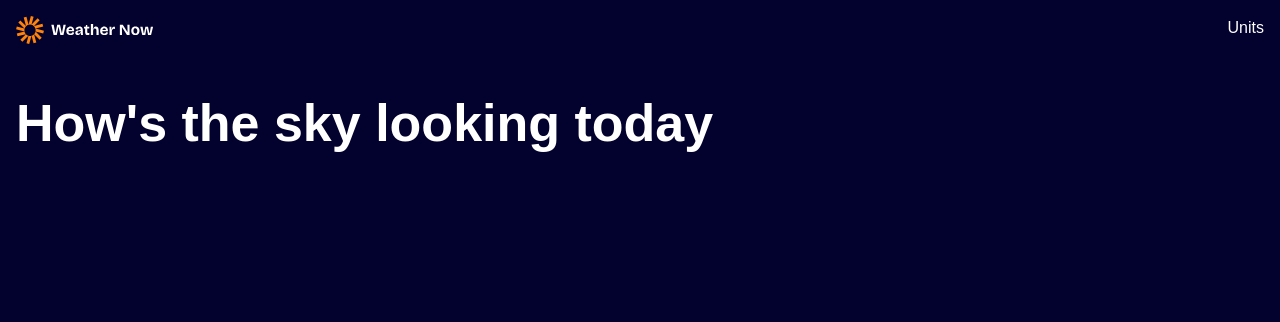
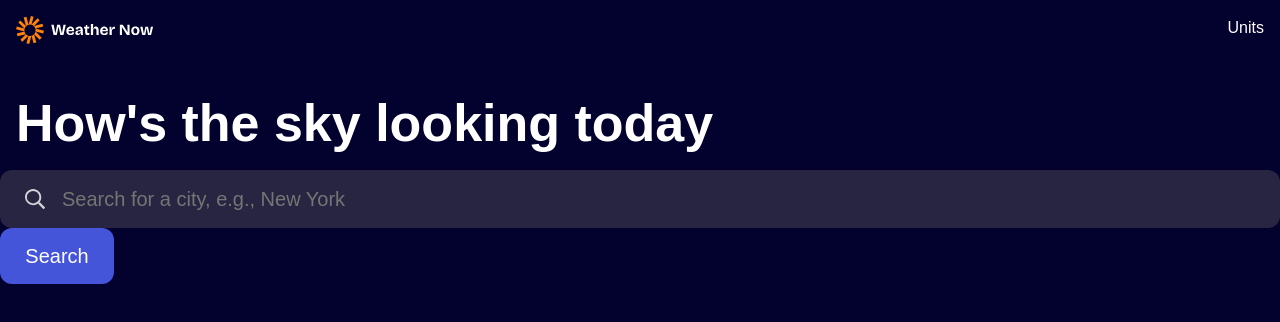
Before and after one commit to mayor-creator/weather_app, a React (Vite) app: page / in a window 1280 px wide. Shown: the top 322 px of the page. Built offline with nearby package versions, Linux system fonts and the light colour scheme.

Commit message:
Add SearchButton and TextInput components; integrate into App component

```diff
--- a/src/App.tsx
+++ b/src/App.tsx
@@ -1,5 +1,7 @@
 import "./App.css";
 import { Header } from "./component/header";
+import { SearchButton } from "./component/SearchButton";
+import { TextInput } from "./component/TextInput";
 
 import { GlobalStyles } from "./styles/GlobalStyles";
 
@@ -8,6 +10,8 @@ function App() {
     <>
       <GlobalStyles />
       <Header />
+      <TextInput />
+      <SearchButton />
     </>
   );
 }
--- /dev/null
+++ b/src/component/SearchButton.tsx
@@ -0,0 +1,43 @@
+import styled from "styled-components";
+import { typography } from "../styles/typography";
+
+const Button = styled.button`
+  border: none;
+  border-radius: 0.75rem;
+  background-color: var(--color-blue500);
+  color: var(--color-neutral0);
+  cursor: pointer;
+  font-size: ${typography.textPresetFiveMedium.fontSize};
+  font-weight: ${typography.textPresetFiveMedium.fontWeight};
+  font-family: ${typography.textPresetFiveMedium.fontFamily};
+  line-height: ${typography.textPresetFiveMedium.lineHeight};
+  letter-spacing: ${typography.textPresetFiveMedium.letterSpacing};
+  padding: 1rem 1.5rem;
+  transition: all 0.3s ease;
+  min-width: 7.125rem;
+  height: auto;
+
+  &:hover {
+    background-color: var(--color-blue700);
+    color: var(--color-neutral0);
+  }
+
+  &:focus {
+    background-color: var(--color-blue500);
+    color: var(--color-neutral0);
+    filter: drop-shadow(0rem 0rem 0.188rem var(--color-neutral900))
+      drop-shadow(0rem 0rem 0.313rem var(--color-neutral500));
+  }
+`;
+
+interface SearchButtonProp {
+  onClick: () => void;
+}
+
+export const SearchButton = ({ onClick }: SearchButtonProp) => {
+  return (
+    <Button type="button" onClick={onClick}>
+      Search
+    </Button>
+  );
+};
--- /dev/null
+++ b/src/component/TextInput.tsx
@@ -0,0 +1,90 @@
+import { useId, useState } from "react";
+import styled from "styled-components";
+import searchIcon from "../assets/images/icon-search.svg";
+import { typography } from "../styles/typography";
+
+const InputSection = styled.section<{ isActive: boolean }>`
+  display: flex;
+  flex-direction: row;
+  border: 1px solid transparent;
+  border-radius: 0.75rem;
+  background-color: var(--color-neutral800);
+  color: var(--color-neutral200);
+  cursor: pointer;
+  gap: 1rem;
+  padding: 1rem 1.5rem;
+
+  font-size: ${typography.textPresetFiveMedium.fontSize};
+  font-weight: ${typography.textPresetFiveMedium.fontWeight};
+  font-family: ${typography.textPresetFiveMedium.fontFamily};
+  line-height: ${typography.textPresetFiveMedium.lineHeight};
+  letter-spacing: ${typography.textPresetFiveMedium.letterSpacing};
+
+  transition: border-color 0.3s ease, box-shadow 0.3s ease,
+    background-color 0.3s ease;
+
+  &:hover {
+    background-color: var(--color-neutral700);
+  }
+
+  &:focus {
+    outline: none;
+    border-color: var(--color-neutral0);
+    box-shadow: 0 0 5px var(--color-neutral800);
+  }
+
+  ${({ isActive }) =>
+    isActive &&
+    `border-color: var(--color-neutral0);  box-shadow: 0 0 5px var(--color-neutral800);`}
+`;
+
+const Label = styled.label`
+  position: absolute;
+  width: 1px;
+  height: 1px;
+  overflow: hidden;
+`;
+
+const Input = styled.input`
+  background-color: var(--color-neutral800);
+  border: none;
+  color: var(--color-neutral200);
+  cursor: text;
+  flex-grow: 1;
+
+  transition: background-color 0.3s ease;
+
+  &:hover {
+    background-color: var(--color-neutral700);
+  }
+
+  &:focus {
+    outline: none;
+  }
+`;
+
+export const TextInput = () => {
+  const [isActive, setIsActive] = useState(false);
+  const [searchText, setSearchText] = useState("");
+  const id = useId();
+
+  const handleFocus = () => setIsActive(true);
+  const handleBlur = () => setIsActive(false);
+
+  return (
+    <InputSection isActive={isActive}>
+      <img src={searchIcon} alt="search icon" />
+      <Label htmlFor={id}>Search for a city </Label>
+      <Input
+        id={id}
+        type="text"
+        value={searchText}
+        placeholder="Search for a city, e.g., New York"
+        onFocus={handleFocus}
+        onBlur={handleBlur}
+        aria-label="Search for a city"
+        onChange={(event) => setSearchText(event.target.value)}
+      />
+    </InputSection>
+  );
+};
```
